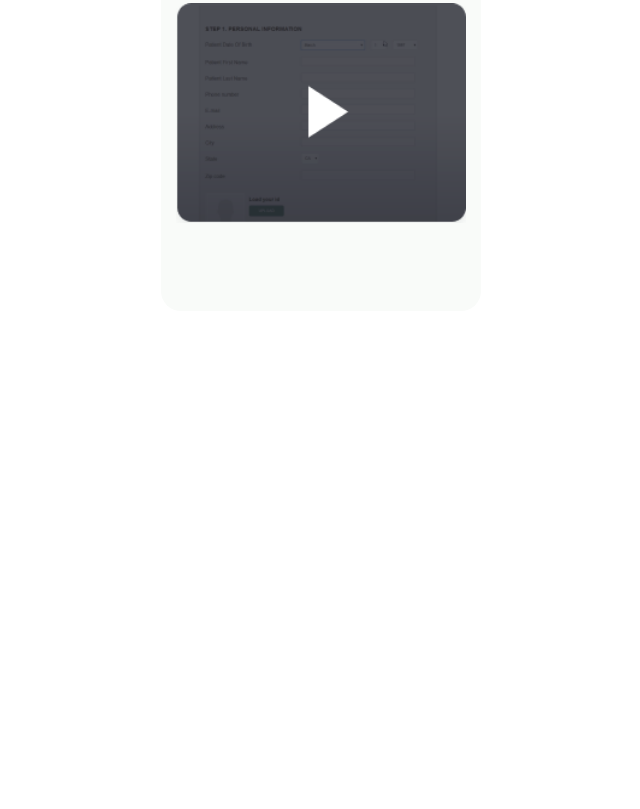
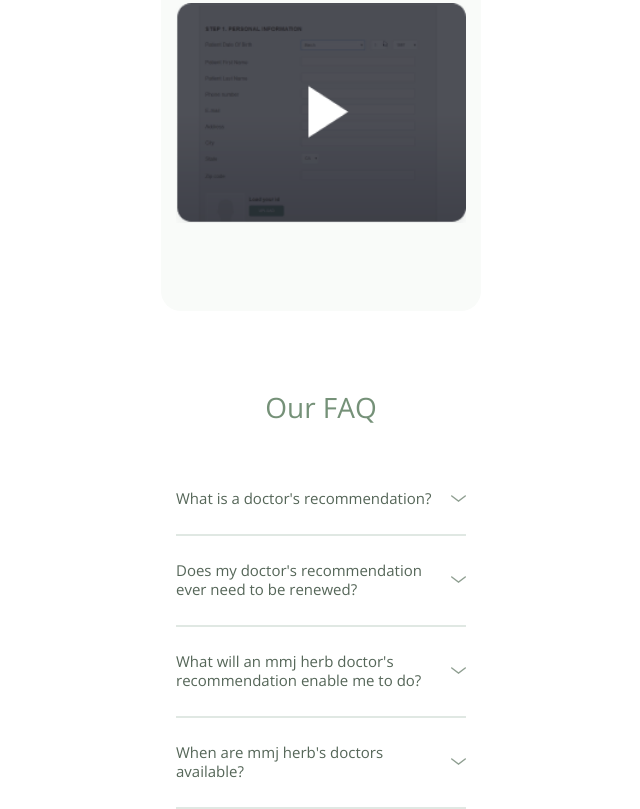
Before and after one commit to JustifyContentSB/MMJHerb, a website: page app/index.html in a window 1280 px wide. Shown: the part 5803-6612 px from the top of the page, without its empty margins (319-959 px from the left). Before the commit the page ends 6114 px from the top, so only its background shows below. Drawn offline with nearby package versions, Linux system fonts and the light colour scheme.

Commit message:
Стилизация секции "faq" на телефонах

```diff
--- a/app/index.html
+++ b/app/index.html
@@ -297,6 +297,32 @@
 				</div>
 			</section>
 
+			<section class="faq">
+				<div class="container">
+					<div class="faq__inner">
+						<h2 class="section-title">Our FAQ</h2>
+						<ul class="faq__list">
+							<li class="faq__item">
+								<a class="faq__open" href="#">What is a doctor's recommendation?</a>
+								<p class="faq__text">A Doctor's Recommendation is a legal document that states you have a qualifying medical condition (see Question 10) that complies with the qualifying conditions for the State of California under California Proposition 215. This recommendation is not a prescription, but is a necessary document for you to legally obtain Medical Marijuana.</p>
+							</li>
+							<li class="faq__item">
+								<a class="faq__open" href="#">Does my doctor's recommendation ever need to be renewed?</a>
+								<p class="faq__text">A Doctor's Recommendation is a legal document that states you have a qualifying medical condition (see Question 10) that complies with the qualifying conditions for the State of California under California Proposition 215. This recommendation is not a prescription, but is a necessary document for you to legally obtain Medical Marijuana.</p>
+							</li>
+							<li class="faq__item">
+								<a class="faq__open" href="#">What will an mmj herb doctor's recommendation enable me to do?</a>
+								<p class="faq__text">A Doctor's Recommendation is a legal document that states you have a qualifying medical condition (see Question 10) that complies with the qualifying conditions for the State of California under California Proposition 215. This recommendation is not a prescription, but is a necessary document for you to legally obtain Medical Marijuana.</p>
+							</li>
+							<li class="faq__item">
+								<a class="faq__open" href="#">When are mmj herb's doctors available?</a>
+								<p class="faq__text">A Doctor's Recommendation is a legal document that states you have a qualifying medical condition (see Question 10) that complies with the qualifying conditions for the State of California under California Proposition 215. This recommendation is not a prescription, but is a necessary document for you to legally obtain Medical Marijuana.</p>
+							</li>
+						</ul>
+					</div>
+				</div>
+			</section>
+
 		</main>
 
 	</div>
--- /dev/null
+++ b/app/scss/index/faq.scss
@@ -0,0 +1,32 @@
+.faq {
+	margin-top: 80px;
+	&__list {
+		margin-top: 40px;
+	}
+	&__item {
+		padding: 25px 0;
+		border-bottom: 2px solid #E0E8E3;
+	}
+	&__open {
+		display: block;
+		padding-right: 25px;
+		font-weight: 300;
+		font-size: 15px;
+		line-height: 130%;
+		color: #556658;
+		position: relative;
+		&::after {
+			content: '';
+			position: absolute;
+			right: 0;
+			top: 50%;
+			transform: translateY(-50%);
+			width: 15px;
+			height: 8px;
+			background: url('../../images/icons/arrow.svg');
+		}
+	}
+	&__text {
+		display: none;
+	}
+}
--- a/app/scss/style.scss
+++ b/app/scss/style.scss
@@ -21,3 +21,4 @@
 @import 'index/order.scss';
 @import 'index/package.scss';
 @import 'index/videos.scss';
+@import 'index/faq.scss';
```
Also changed, not shown: app/css/style.min.css, app/images/icons/arrow.svg (added), 1 other file.
